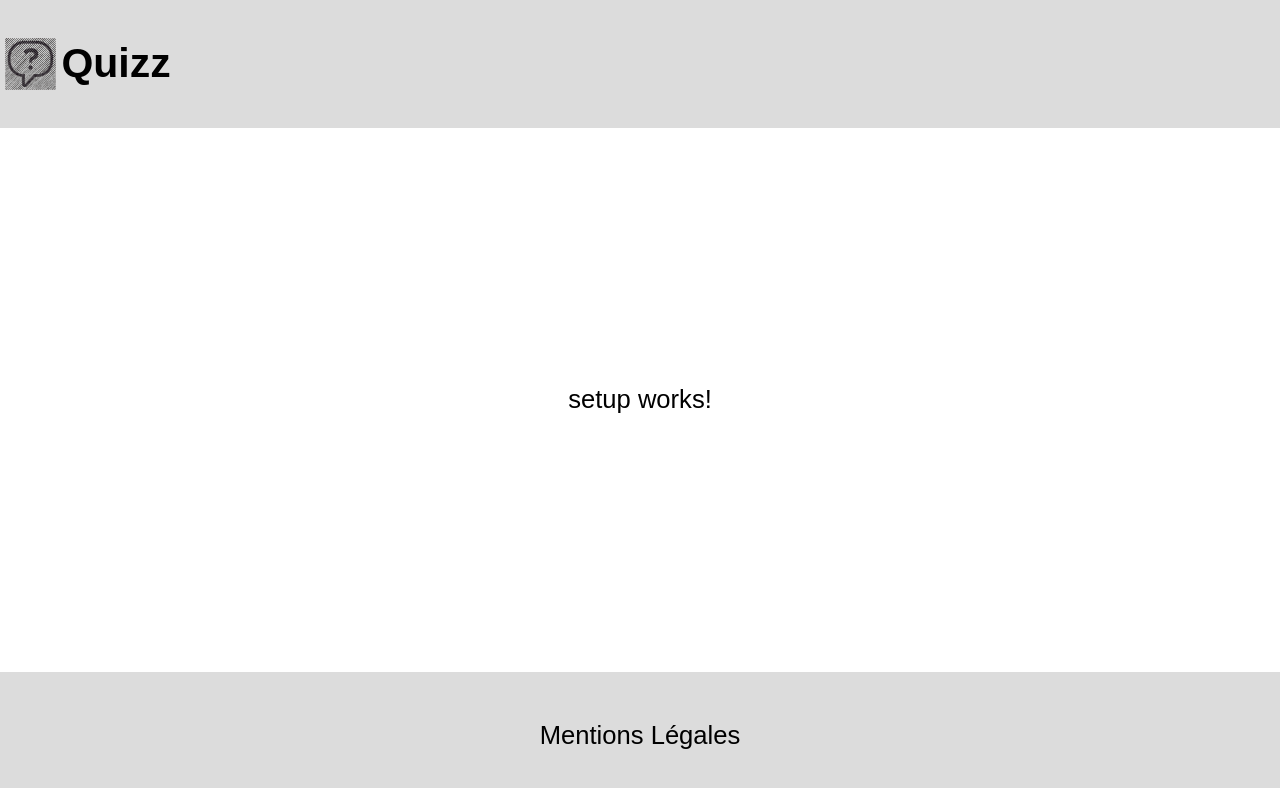
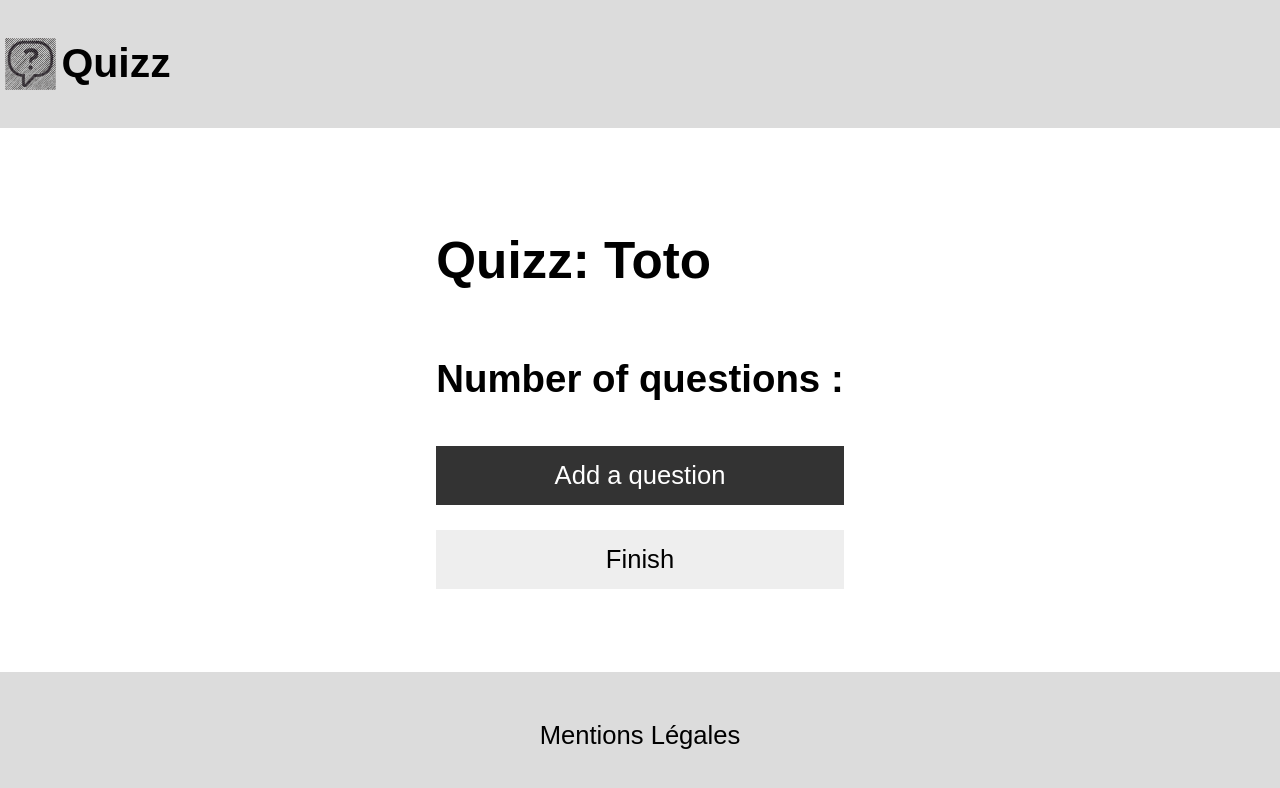
Before and after one commit to Super-meat-boy/quiz-formation-angular, an Angular app in the folder front/: page /setup in a window 1280 px wide. Shown: the top 788 px of the page. Built offline with nearby package versions, Linux system fonts and the light colour scheme.

Commit message:
setup routing

```diff
--- a/front/src/app/quizz-create/create/create.component.html
+++ b/front/src/app/quizz-create/create/create.component.html
@@ -5,6 +5,6 @@
       <div>Name of the Quizz</div>
       <input type="text"/>
     </label>
-    <button>Next</button>
+    <button class="primary" routerLink="/setup">Next</button>
   </form>
 </main>
--- a/front/src/app/quizz-create/setup/setup.component.html
+++ b/front/src/app/quizz-create/setup/setup.component.html
@@ -1 +1,6 @@
-<p>setup works!</p>
+<main>
+  <h1>Quizz: Toto</h1>
+  <h2>Number of questions :</h2>
+  <button class="primary">Add a question</button>
+  <button>Finish</button>
+</main>
--- a/front/src/app/quizz-create/setup/setup.component.scss
+++ b/front/src/app/quizz-create/setup/setup.component.scss
@@ -0,0 +1,3 @@
+button {
+  margin: 0.5em 0;
+}
--- a/front/src/styles.scss
+++ b/front/src/styles.scss
@@ -1,7 +1,9 @@
 /* You can add global styles to this file, and also import other style files */
 
-@import "../node_modules/normalize.css/normalize.css";
-*, *::before, *::after {
+@import '../node_modules/normalize.css/normalize.css';
+*,
+*::before,
+*::after {
   box-sizing: border-box;
 }
 
@@ -34,17 +36,35 @@ a {
 }
 
 button {
+  padding: 0.5em 1em;
   border: 0.1em solid #eee;
   background: #eee;
 
   &:not(:disabled) {
     &:hover {
-      border: 0.1em solid #ddd;
+      border-color: #ddd;
       background: #ddd;
     }
+
     &:active {
       border-color: #ccc;
-      background-color: #ccc;
+      background: #ccc;
+    }
+
+    &.primary {
+      border-color: #333;
+      background: #333;
+      color: white;
+
+      &:hover {
+        border-color: #444;
+        background: #444;
+      }
+
+      &:active {
+        border-color: #555;
+        background: #555;
+      }
     }
   }
 }
```
